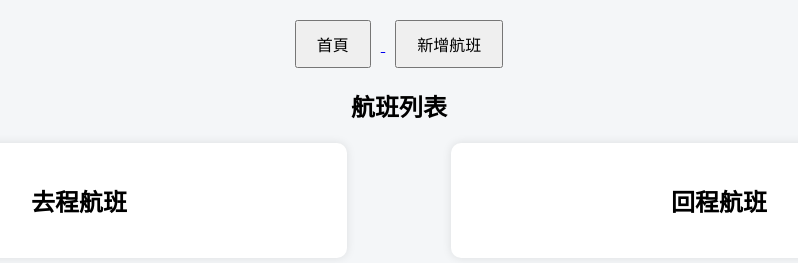
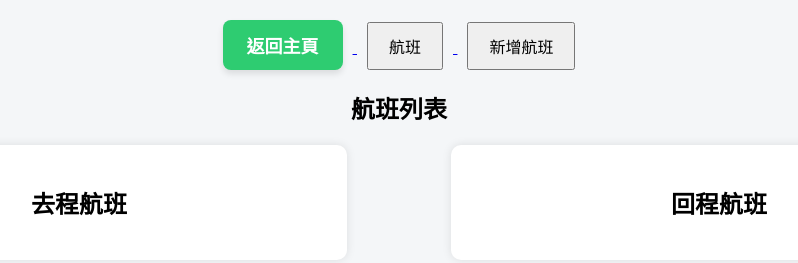
Before and after one commit to qqqq1597/flight, a plain HTML site: page index.html in a window 1280 px wide. Shown: the whole page, without its empty margins (241-1039 px from the left). Drawn offline with Linux system fonts and the light colour scheme.

Commit message:
Add files via upload

```diff
--- a/index.html
+++ b/index.html
@@ -7,12 +7,15 @@
   <link rel="stylesheet" href="style.css">
 </head>
 <body>
-  <header>
-    <a href="index.html">
-      <button>首頁</button>
-    </a>
-    <button id="addFlightBtn">新增航班</button>
-  </header>
+<header>
+  <a href="https://qqqq1597.github.io/travle/" class="back-button">
+    <button>返回主頁</button>
+  </a>
+  <a href="https://qqqq1597.github.io/flight/index.html" class="flight-button">
+    <button>航班</button>
+  </a>
+  <button id="addFlightBtn">新增航班</button>
+</header>
 
   <section id="homePage">
     <h1>航班列表</h1>
--- a/style.css
+++ b/style.css
@@ -99,3 +99,23 @@ button[type="submit"] {
 button[type="submit"]:hover {
   background-color: #2980b9;
 }
+
+.back-button button {
+  padding: 12px 24px;
+  background-color: #2ecc71;
+  color: white;
+  font-size: 18px;
+  font-weight: bold;
+  border: none;
+  border-radius: 8px;
+  margin-right: 10px;
+  cursor: pointer;
+  transition: background-color 0.3s, transform 0.3s;
+  box-shadow: 0 4px 6px rgba(0,0,0,0.1);
+}
+
+.back-button button:hover {
+  background-color: #27ae60;
+  transform: translateY(-3px);
+  box-shadow: 0 6px 10px rgba(0,0,0,0.15);
+}
```
